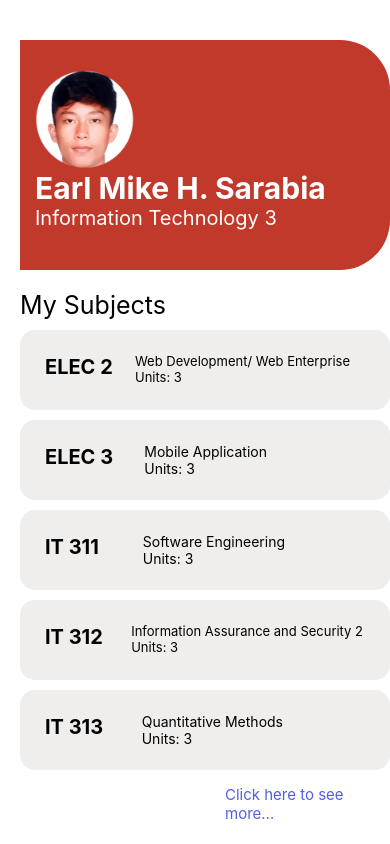
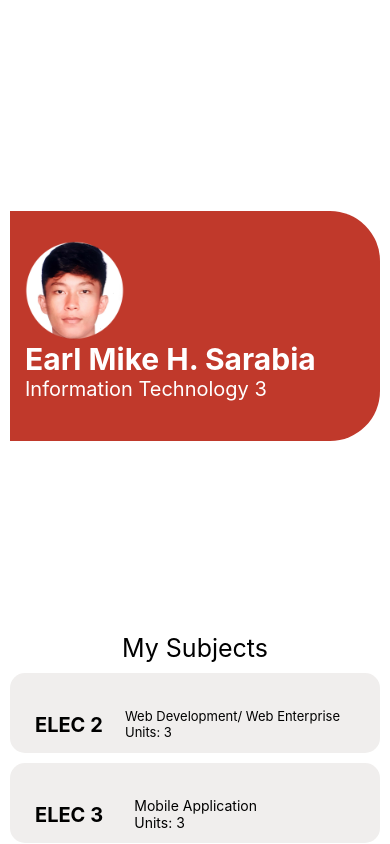
Before and after one commit to esmike03/Activity1-ReactNativeFlowBox, a React Native app: screen / in a window 390 px wide. Shown: the top 844 px of the page. Built offline with nearby package versions, Linux system fonts and the light colour scheme.

Commit message:
Initial Change

```diff
--- a/style/Styles.js
+++ b/style/Styles.js
@@ -4,7 +4,8 @@ export const styles = StyleSheet.create({
     container: {
 
       backgroundColor: '#fff',
-      marginLeft: 20
+      alignItems: 'center',
+      justifyContent: 'space-evenly'
 
     },
     container2: {
@@ -12,7 +13,7 @@ export const styles = StyleSheet.create({
         backgroundColor: '#fff',
         justifyContent: 'flex-start',
         marginTop: 20,
-        marginRight: 20
+        alignItems: 'center'
 
     },
     mainheader: {
@@ -31,7 +32,8 @@ export const styles = StyleSheet.create({
         borderTopLeftRadius: 15,
         borderBottomLeftRadius: 15,
         borderTopRightRadius: 15,
-        flexDirection: 'row'
+        flexDirection: 'row',
+        alignItems: 'center'
 
     },
     name: {
```
